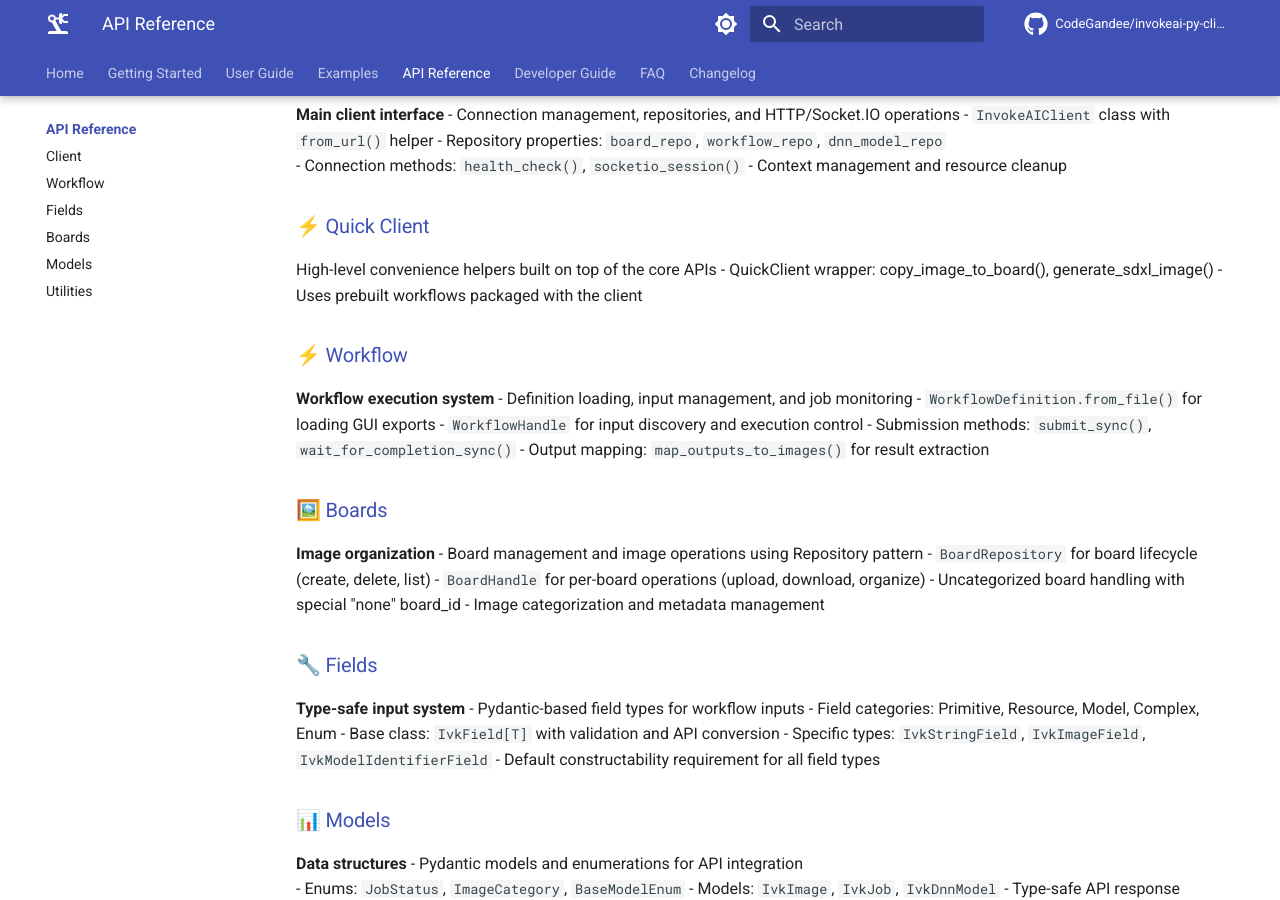
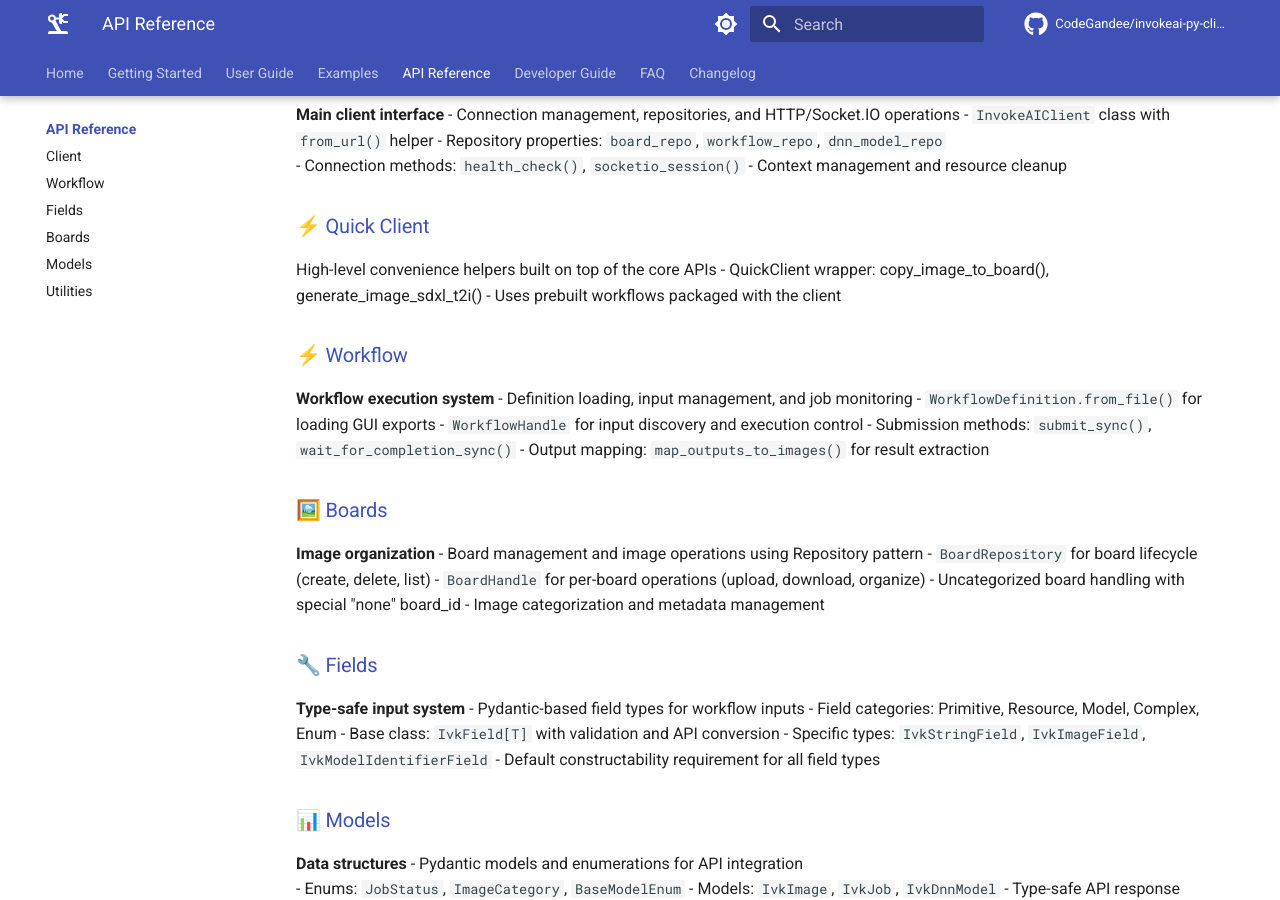
Before and after one commit to CodeGandee/invokeai-py-client, an MkDocs documentation site: the page built from docs/api-reference/index.md, in a window 1280 px wide and 900 px high, scrolled down 328 px. Built offline with MkDocs 1.6.1 and Material for MkDocs 9.7.7, drawn with Linux system fonts in a browser that asks for light colours; comment, search, counter and statistics services are not loaded.

Commit message:
refactor(quick): rename generate_sdxl_image to generate_image_sdxl_t2i
Update tests and docs to use new method name.

```diff
--- a/docs/api-reference/index.md
+++ b/docs/api-reference/index.md
@@ -13,7 +13,7 @@ Complete API documentation for the InvokeAI Python Client.
 
 ### [⚡ Quick Client](quick.md)
 High-level convenience helpers built on top of the core APIs
-- QuickClient wrapper: copy_image_to_board(), generate_sdxl_image()
+- QuickClient wrapper: copy_image_to_board(), generate_image_sdxl_t2i()
 - Uses prebuilt workflows packaged with the client
 ### [⚡ Workflow](workflow.md)
 **Workflow execution system** - Definition loading, input management, and job monitoring
```
Also changed, not shown: docs/api-reference/quick.md (+2 -2 lines), 2 other files.
